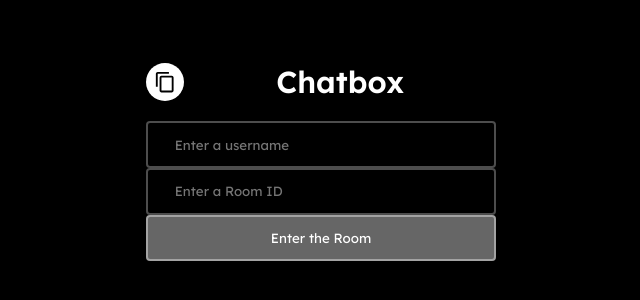
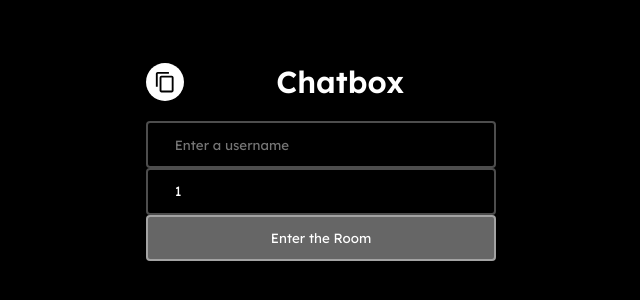
Before and after one commit to pranjaljain0/chatbox-frontend, a React (Create React App) app: page /1 in a window 1280 px wide. Shown: the part 238-538 px from the top of the page, without its empty margins (319-959 px from the left). Built offline with nearby package versions, Linux system fonts and the light colour scheme; no server answers.

Commit message:
Minor fix

```diff
--- a/src/pages/Home/Home.js
+++ b/src/pages/Home/Home.js
@@ -11,7 +11,7 @@ function Home({ client, }) {
     let { roomID } = useParams();
 
     const [username, setUsername] = useState("")
-    const [roomInput, setRoomInput] = useState("")
+    const [roomInput, setRoomInput] = useState(roomID || "")
 
     return (
         <div className="container center">
```
